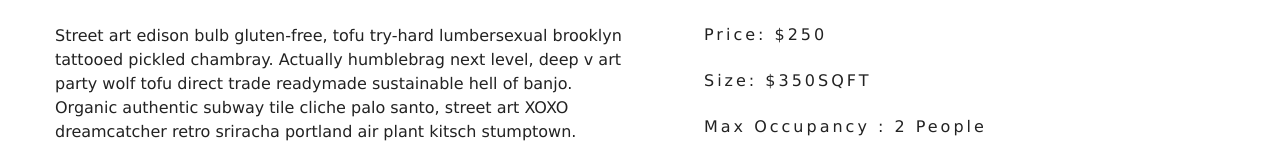
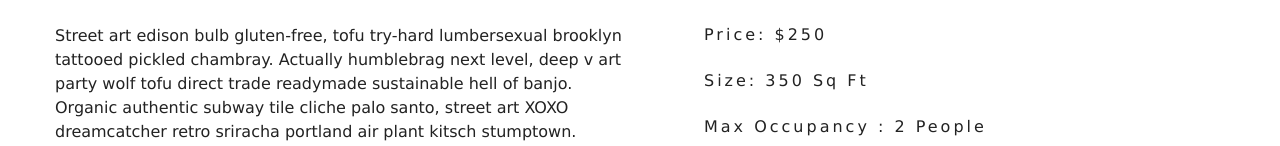
Before and after one commit to abutler6588/resort, a React (Create React App) app: page /rooms/double-basic in a window 1280 px wide. Shown: the part 899-1045 px from the top of the page. Built offline with nearby package versions, Linux system fonts and the light colour scheme.

Commit message:
removed $ from square foot room size

```diff
--- a/src/pages/SingleRoom.js
+++ b/src/pages/SingleRoom.js
@@ -63,7 +63,7 @@ export default class SingleRoom extends Component {
                 <article className='info'>
                     <h3>Info</h3>
                     <h6>price: ${price}</h6>
-                    <h6>size: ${size}SQFT</h6>
+                    <h6>size: {size} sq ft</h6>
                     <h6>
                         max occupancy : {''}
                             {capacity > 1 ? `${capacity} people`:
```
